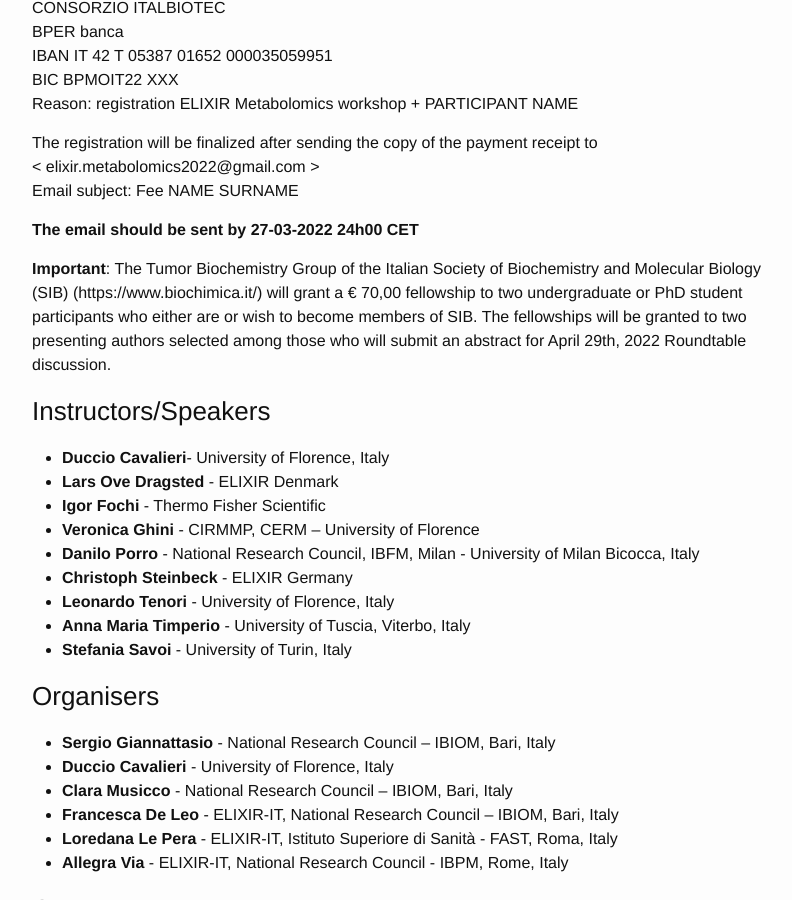
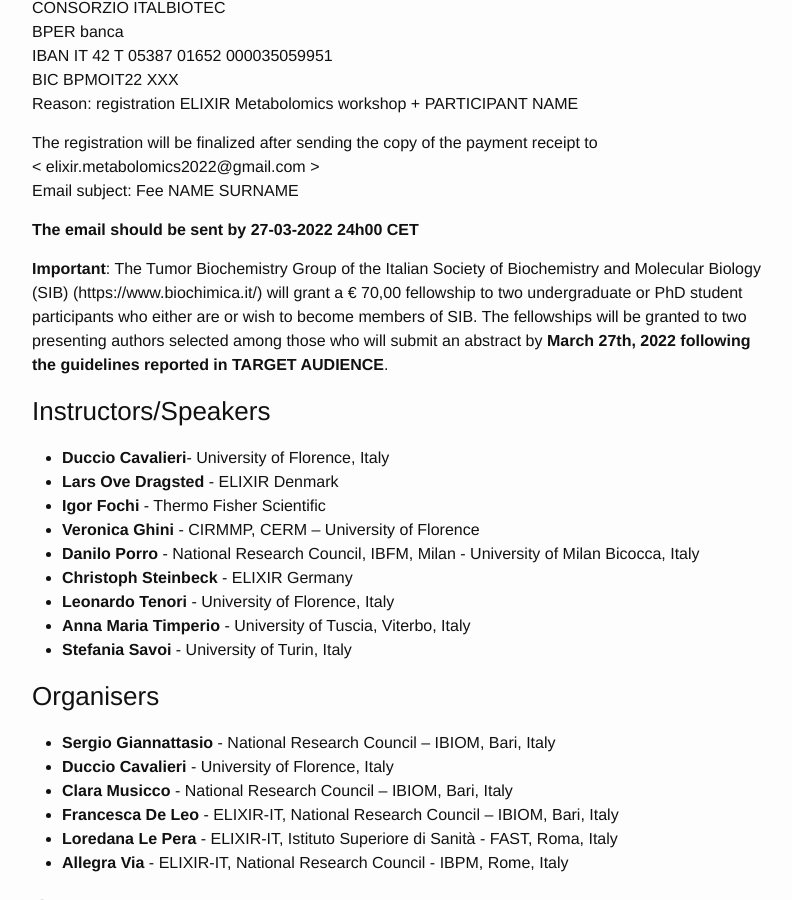
Before and after one commit to ELIXIR-IIB-training/website, a Jekyll site: the page built from _posts/2022-04-28-metabolomics-and-integrative-omics-Bari.md, in a window 1280 px wide and 900 px high, scrolled down 1495 px. Shown: the whole window, without its empty margins (238-1030 px from the left). Built offline with Jekyll 4.4.1, drawn with Linux system fonts in a browser that asks for light colours; some of the changed text lies outside the part shown.

Commit message:
Update 2022-04-28-metabolomics-and-integrative-omics-Bari.md

```diff
--- a/_posts/2022-04-28-metabolomics-and-integrative-omics-Bari.md
+++ b/_posts/2022-04-28-metabolomics-and-integrative-omics-Bari.md
@@ -76,7 +76,7 @@ Email subject: Fee NAME SURNAME
 **The email should be sent by 27-03-2022 24h00 CET**
 <br>
 
-**Important**: The Tumor Biochemistry Group of the Italian Society of Biochemistry and Molecular Biology (SIB) (https://www.biochimica.it/) will grant a € 70,00 fellowship to two undergraduate or PhD student participants who either are or wish to become members of SIB. The fellowships will be granted to two presenting authors selected among those who will submit an abstract for April 29th, 2022 Roundtable discussion. <br>
+**Important**: The Tumor Biochemistry Group of the Italian Society of Biochemistry and Molecular Biology (SIB) (https://www.biochimica.it/) will grant a € 70,00 fellowship to two undergraduate or PhD student participants who either are or wish to become members of SIB. The fellowships will be granted to two presenting authors selected among those who will submit an abstract by **March 27th, 2022 following the guidelines reported in TARGET AUDIENCE**. <br>
 
 ### Instructors/Speakers
 - **Duccio Cavalieri**- University of Florence, Italy
```
Also changed, not shown: other parts of _posts/2022-04-28-metabolomics-and-integrative-omics-Bari.md (+1 -1 lines).
